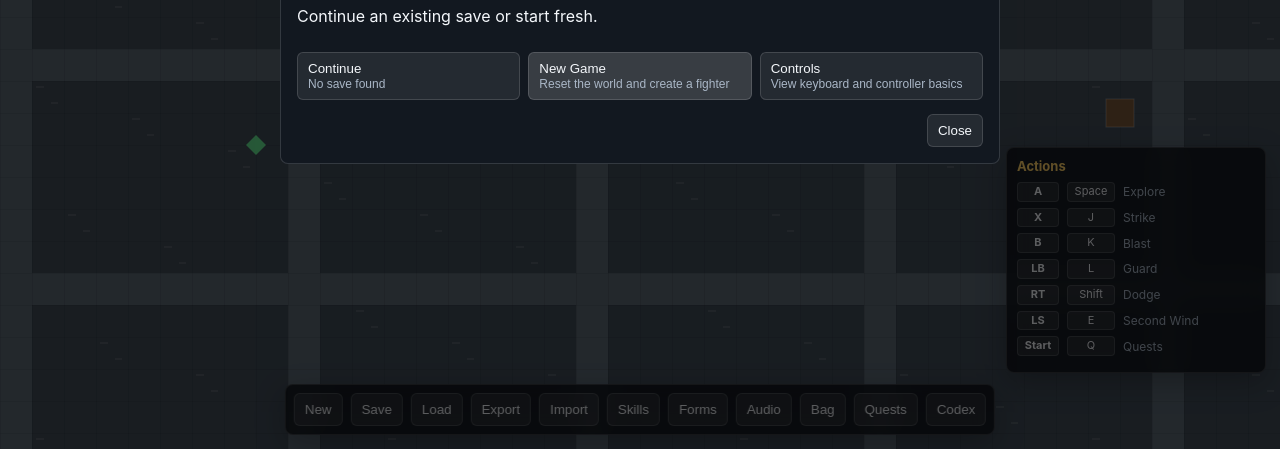
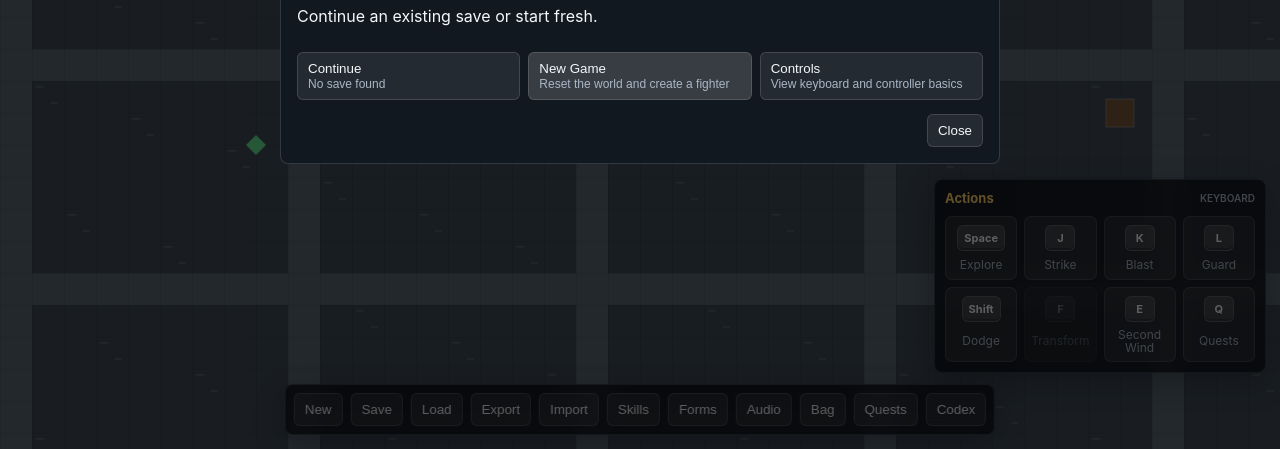
Before and after one commit to Pappydapimp69/dbh-rpg, a website with bundled scripts: page index.html in a window 1280 px wide. Shown: the part 351-800 px from the top of the page. Built offline with nearby package versions, Linux system fonts and the light colour scheme.

Commit message:
Adapt action bar to current input

```diff
--- a/index.html
+++ b/index.html
@@ -26,7 +26,7 @@
           <span id="moneyText">0c</span>
         </div>
       </section>
-      <section id="actionHints" aria-live="polite"></section>
+      <section id="actionBar" aria-live="polite"></section>
       <nav id="controls">
         <button id="newGameBtn" type="button">New</button>
         <button id="saveBtn" type="button">Save</button>
--- a/scripts/smoke.mjs
+++ b/scripts/smoke.mjs
@@ -131,7 +131,7 @@ check(/sx = Math\.floor\(camera\.x \/ TILE\)/.test(main) && /ex = sx \+ Math\.ce
 check(/if \(state\.maps\[id\]\) return state\.maps\[id\]/.test(main), "cycle 14 generated map cache is closed");
 check(/createOscillator/.test(main) && /function sfx/.test(main) && /function updateMusic/.test(main), "cycle 14 audio budget is closed");
 check(/function updateHud/.test(main) && !/ui\.objectivePanel\.innerHTML/.test(main) && !/ui\.actionPanel\.innerHTML/.test(main) && !/ui\.log\.innerHTML/.test(main), "cycle 14 DOM budget is closed");
-check(/actionHints/.test(html) && /function actionHintRows/.test(main) && /Start/.test(main) && /Shift/.test(main), "bottom-right action hints exist");
+check(/actionBar/.test(html) && /function actionSlots/.test(main) && /activeInput/.test(main) && /Controller/.test(main) && /Keyboard/.test(main), "bottom-right action bar adapts to current input");
 check(Array.from({ length: 20 }, (_, i) => `## Cycle ${i + 1}:`).every((heading) => closureLog.includes(heading)), "cycle 20 production smoke sees all cycles closed");
 check(/Query Brain/.test(sliceContract) && /focused external research/.test(sliceContract) && /npm\.cmd run check/.test(sliceContract), "cycle 20 authoring loop is closed");
 check(/Data Boundaries/.test(sliceContract) && /src\/expansionBlueprints\.js`: internal agent backlog only/.test(sliceContract), "cycle 20 data boundaries are closed");
--- a/src/main.js
+++ b/src/main.js
@@ -18,7 +18,7 @@ const ui = {
   levelText: document.getElementById("levelText"),
   formText: document.getElementById("formText"),
   moneyText: document.getElementById("moneyText"),
-  actionHints: document.getElementById("actionHints"),
+  actionBar: document.getElementById("actionBar"),
   modal: document.getElementById("modal"),
   modalTitle: document.getElementById("modalTitle"),
   modalBody: document.getElementById("modalBody"),
@@ -29,6 +29,7 @@ const TILE = 32;
 const SAVE_KEY = "dbh-rpg-save-v1";
 const keys = new Set();
 const pressed = new Set();
+let activeInput = "keyboard";
 const gamepad = {
   index: null,
   previous: new Set(),
@@ -551,6 +552,7 @@ resize();
 
 addEventListener("keydown", (e) => {
   if (["ArrowUp", "ArrowDown", "ArrowLeft", "ArrowRight", " "].includes(e.key)) e.preventDefault();
+  setActiveInput("keyboard");
   if (!keys.has(e.key)) pressed.add(e.key);
   keys.add(e.key);
   unlockAudio();
@@ -616,14 +618,25 @@ function pollGamepad() {
   gamepad.connected = true;
   gamepad.name = pad.id;
   const names = ["padA", "padB", "padX", "padY", "padLB", "padRB", "padLT", "padRT", "padBack", "padStart", "padLS", "padRS", "padUp", "padDown", "padLeft", "padRight"];
+  let controllerInput = false;
   pad.buttons.forEach((button, index) => {
-    if (button.pressed && names[index]) gamepad.current.add(names[index]);
+    if (button.pressed && names[index]) {
+      gamepad.current.add(names[index]);
+      if (!gamepad.previous.has(names[index])) controllerInput = true;
+    }
   });
   const dead = 0.22;
   const lx = pad.axes[0] || 0;
   const ly = pad.axes[1] || 0;
   gamepad.lx = Math.abs(lx) > dead ? lx : 0;
   gamepad.ly = Math.abs(ly) > dead ? ly : 0;
+  if (controllerInput || gamepad.lx || gamepad.ly) setActiveInput("controller");
+}
+
+function setActiveInput(mode) {
+  if (activeInput === mode) return;
+  activeInput = mode;
+  updateHud();
 }
 
 function update(dt) {
@@ -2518,25 +2531,30 @@ function updateHud() {
   ui.formText.textContent = `${p.form} R${getCurrentFormMasteryRank()}`;
   ui.moneyText.textContent = `${p.money}c`;
   ensureRuntimeFlags();
-  ui.actionHints.innerHTML = `<h3>Actions</h3>${actionHintRows().map((row) => `<p><b>${row.pad}</b><span>${row.key}</span>${row.label}</p>`).join("")}`;
-}
-
-function actionHintRows() {
+  const inputLabel = activeInput === "controller" ? "Controller" : "Keyboard";
+  ui.actionBar.dataset.input = activeInput;
+  ui.actionBar.innerHTML = `<h3>Actions <span>${inputLabel}</span></h3>${actionSlots().map(actionSlotMarkup).join("")}`;
+}
+
+function actionSlots() {
   const species = getCurrentSpecies().active.name;
   const rows = [
-    { pad: "A", key: "Space", label: getInteractionHint() },
-    { pad: "X", key: "J", label: "Strike" },
-    { pad: "B", key: "K", label: "Blast" },
-    { pad: "LB", key: "L", label: "Guard" },
-    { pad: "RT", key: "Shift", label: "Dodge" },
-    { pad: "Y", key: "F", label: "Transform" },
-    { pad: "LS", key: "E", label: species },
-    { pad: "Start", key: "Q", label: "Quests" },
+    { pad: "A", key: "Space", label: getInteractionHint(), enabled: true },
+    { pad: "X", key: "J", label: "Strike", enabled: true },
+    { pad: "B", key: "K", label: "Blast", enabled: true },
+    { pad: "LB", key: "L", label: "Guard", enabled: true },
+    { pad: "RT", key: "Shift", label: "Dodge", enabled: true },
+    { pad: "Y", key: "F", label: "Transform", enabled: state.player.forms.length > 1 },
+    { pad: "LS", key: "E", label: species, enabled: true },
+    { pad: "Start", key: "Q", label: "Quests", enabled: true },
   ];
-  return rows.filter((row) => {
-    if (row.label === "Transform") return state.player.forms.length > 1;
-    return true;
-  });
+  return rows;
+}
+
+function actionSlotMarkup(slot) {
+  const control = activeInput === "controller" ? slot.pad : slot.key;
+  const stateClass = slot.enabled ? "" : " locked";
+  return `<p class="action-slot${stateClass}" aria-label="${slot.label}"><b>${control}</b><span>${slot.label}</span></p>`;
 }
 
 function combatHudLine() {
--- a/styles.css
+++ b/styles.css
@@ -68,7 +68,7 @@ textarea {
 }
 
 #hud,
-#actionHints,
+#actionBar,
 #controls {
   position: absolute;
   border: 1px solid var(--line);
@@ -85,39 +85,76 @@ textarea {
   padding: 10px;
 }
 
-#actionHints {
+#actionBar {
   right: 14px;
   bottom: 76px;
-  width: min(260px, calc(100vw - 28px));
+  width: min(332px, calc(100vw - 28px));
   padding: 10px;
 }
 
-#actionHints h3 {
-  margin: 0 0 8px;
+#actionBar h3 {
+  display: flex;
+  align-items: center;
+  justify-content: space-between;
+  grid-column: 1 / -1;
+  margin: 0 0 3px;
   font-size: 13px;
   color: var(--gold);
 }
 
-#actionHints p {
+#actionBar h3 span {
+  color: var(--muted);
+  font-size: 10px;
+  font-weight: 600;
+  text-transform: uppercase;
+}
+
+#actionBar {
   display: grid;
-  grid-template-columns: 42px 48px 1fr;
-  gap: 8px;
+  grid-template-columns: repeat(4, minmax(58px, 1fr));
+  gap: 7px;
+}
+
+.action-slot {
+  display: grid;
+  grid-template-rows: 28px 1fr;
+  gap: 5px;
   align-items: center;
-  margin: 0 0 6px;
+  justify-items: center;
+  min-height: 64px;
+  margin: 0;
+  padding: 7px 5px;
   color: var(--muted);
   font-size: 12px;
-  line-height: 1.25;
+  line-height: 1.1;
+  text-align: center;
+  border: 1px solid rgba(255, 255, 255, 0.12);
+  border-radius: 7px;
+  background: rgba(255, 255, 255, 0.07);
 }
 
-#actionHints b,
-#actionHints span {
+.action-slot b {
+  display: grid;
+  place-items: center;
+  min-width: 30px;
+  height: 26px;
   color: var(--ink);
   font-size: 11px;
   text-align: center;
   border: 1px solid var(--line);
-  border-radius: 4px;
-  padding: 2px 4px;
-  background: rgba(255, 255, 255, 0.08);
+  border-radius: 6px;
+  padding: 0 6px;
+  background: rgba(255, 255, 255, 0.12);
+  box-shadow: inset 0 -2px 0 rgba(0, 0, 0, 0.22);
+}
+
+.action-slot span {
+  max-width: 100%;
+  overflow-wrap: anywhere;
+}
+
+.action-slot.locked {
+  opacity: 0.42;
 }
 
 .hud-row {
@@ -232,8 +269,9 @@ textarea {
     justify-content: flex-start;
   }
 
-  #actionHints {
+  #actionBar {
     bottom: 128px;
-    width: min(260px, calc(100vw - 28px));
+    width: min(332px, calc(100vw - 28px));
+    grid-template-columns: repeat(4, minmax(0, 1fr));
   }
 }
```
